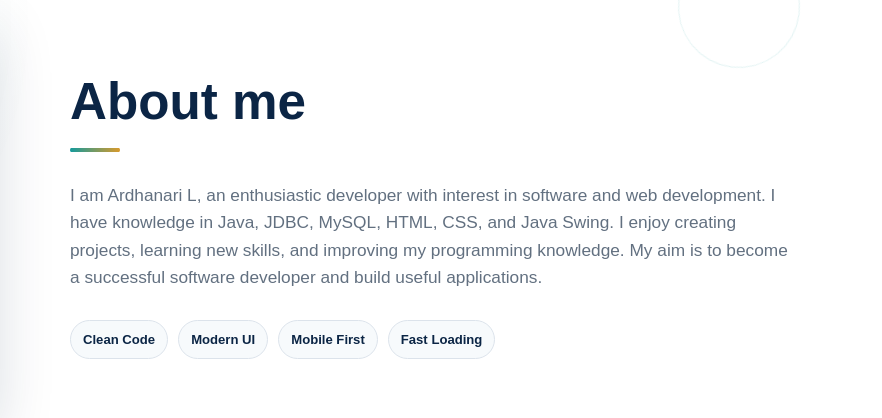
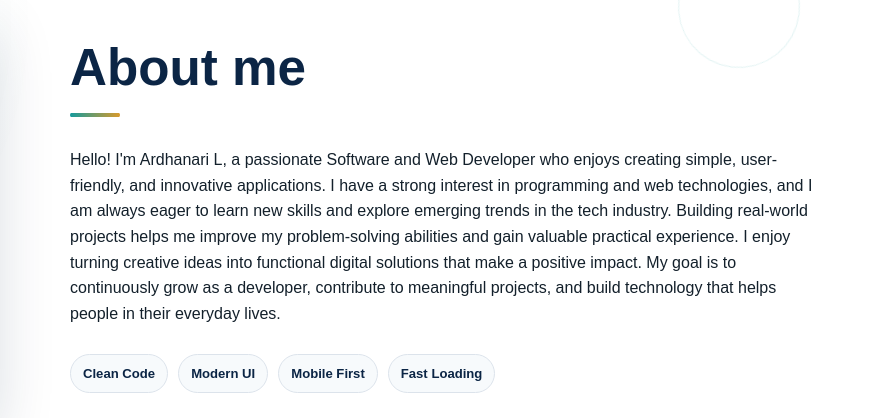
Before and after one commit to ardhanaril1-a11y/portfolio--website, a plain HTML site: page docs/index.html in a window 1280 px wide. Shown: the part 899-1317 px from the top of the page, 398-1280 px from the left. Drawn offline with Linux system fonts and the light colour scheme.

Commit message:
Revise personal introduction in index.html
Updated personal description to reflect passion for software development and learning.

```diff
--- a/docs/index.html
+++ b/docs/index.html
@@ -74,7 +74,9 @@
             <h2>About me</h2>
           </div>
           <p class="about-text">
-            I am Ardhanari L, an enthusiastic developer with interest in software and web development. I have knowledge in Java, JDBC, MySQL, HTML, CSS, and Java Swing. I enjoy creating projects, learning new skills, and improving my programming knowledge. My aim is to become a successful software developer and build useful applications.
+            <p>
+           Hello! I'm Ardhanari L, a passionate Software and Web Developer who enjoys creating simple, user-friendly, and innovative applications. I have a strong interest in programming and web technologies, and I am always eager to learn new skills and explore emerging trends in the tech industry. Building real-world projects helps me improve my problem-solving abilities and gain valuable practical experience. I enjoy turning creative ideas into functional digital solutions that make a positive impact. My goal is to continuously grow as a developer, contribute to meaningful projects, and build technology that helps people in their everyday lives.
+</p>
           </p>
           <div class="about-strip">
             <span>Clean Code</span>
```
